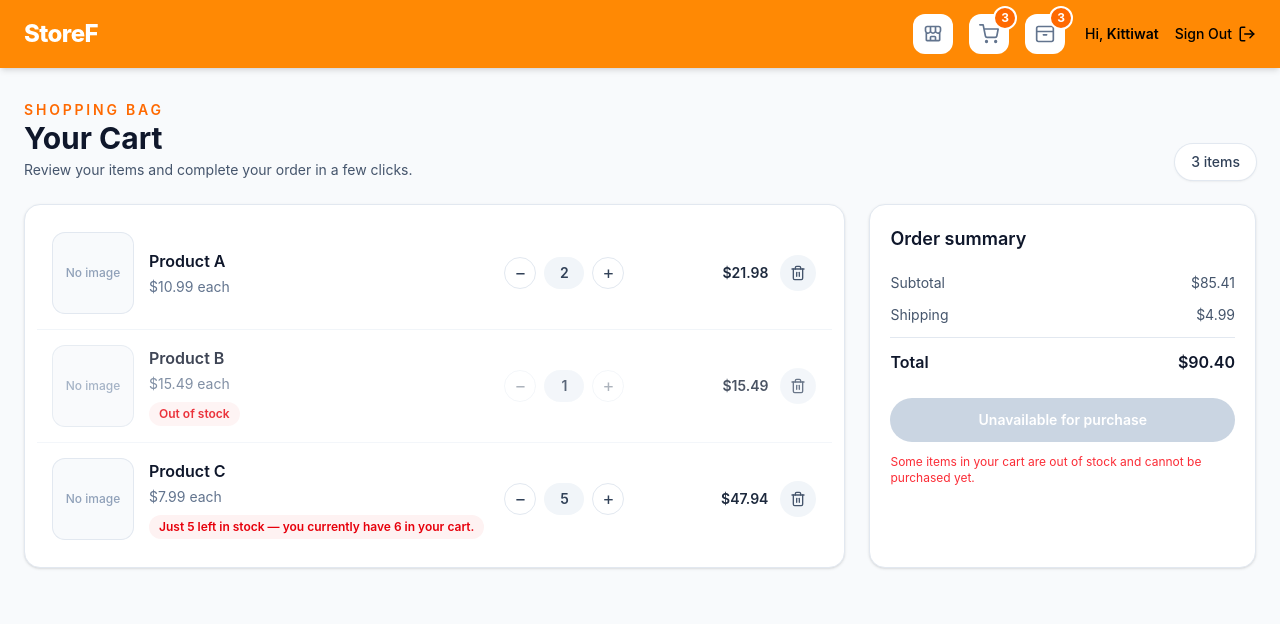
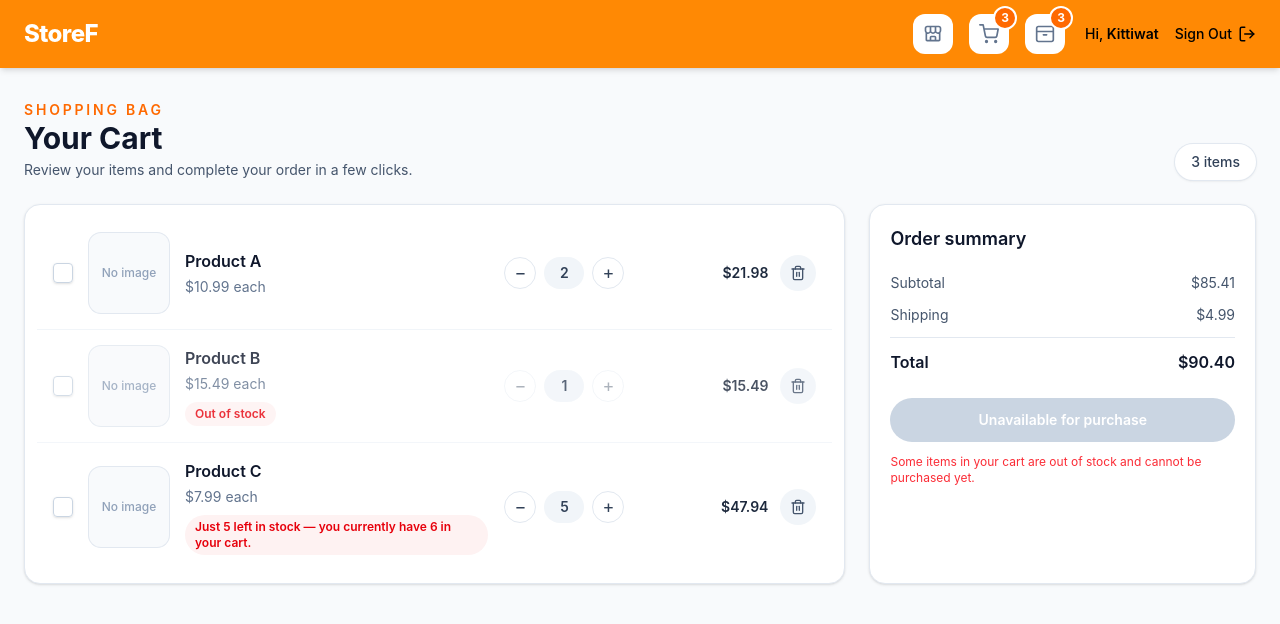
Before and after one commit to Kittiwat1999/StoreF, a React (Vite) app in the folder Web/: page /cart in a window 1280 px wide. Shown: the top 624 px of the page. Built offline with nearby package versions, Linux system fonts and the light colour scheme.

Commit message:
feat: add checkbox for cartItem selection

```diff
--- a/Web/src/components/buyers/CartList.tsx
+++ b/Web/src/components/buyers/CartList.tsx
@@ -3,12 +3,16 @@ import type { CartItem } from "../../types/cart";
 
 export default function CartList({
   item,
+  checked,
   onChange,
   onRemove,
+  onItemChecked,
 }: {
   item: CartItem;
+  checked: boolean;
   onChange: (newQty: number) => void;
   onRemove: () => void;
+  onItemChecked: (cartItemId: number, checked: boolean) => void;
 }) {
   const isUnavailable =
     !item.product.isAvailabled || (item.product.availableQuantity ?? 0) <= 0;
@@ -20,6 +24,17 @@ export default function CartList({
     <li
       className={`flex flex-col gap-4 p-4 sm:flex-row sm:items-center ${isUnavailable ? "opacity-80" : ""}`}
     >
+      <label className="flex items-center cursor-pointer relative">
+        <input
+        type="checkbox"
+        checked={checked}
+        onChange={(e) => onItemChecked(item.cartItemId, e.target.checked)}className="peer h-5 w-5 cursor-pointer transition-all appearance-none rounded shadow hover:shadow-md border border-slate-300 checked:bg-sky-500 checked:border-sky-500" id="check5" />
+        <span className="absolute text-white opacity-0 peer-checked:opacity-100 top-1/2 left-1/2 transform -translate-x-1/2 -translate-y-1/2">
+        <svg xmlns="http://www.w3.org/2000/svg" className="h-3.5 w-3.5" viewBox="0 0 20 20" fill="currentColor" stroke="currentColor" strokeWidth="1">
+          <path fillRule="evenodd" d="M16.707 5.293a1 1 0 010 1.414l-8 8a1 1 0 01-1.414 0l-4-4a1 1 0 011.414-1.414L8 12.586l7.293-7.293a1 1 0 011.414 0z" clipRule="evenodd"></path>
+        </svg>
+        </span>
+      </label>
       <div className="h-20 w-20 flex-shrink-0 overflow-hidden rounded-xl bg-slate-50 ring-1 ring-slate-200">
         {item.product.thumbnail ? (
           <img
--- a/Web/src/pages/buyer/CartPage.tsx
+++ b/Web/src/pages/buyer/CartPage.tsx
@@ -9,6 +9,7 @@ import {type CartItem} from "../../types/cart";
 
 export default function CartPage() {
   const [items, setItems] = useState<CartItem[]>([]);
+  const [itemsCheckedList, setItemCheckedList] = useState<number[]>([]);
   const [pendingRemove, setPendingRemove] = useState<CartItem | null>(null);
   const {
     addToCartItem,
@@ -44,6 +45,17 @@ export default function CartPage() {
     setItems((prev) => prev.filter((item) => item.cartItemId !== id));
     setPendingRemove(null);
   };
+
+  const handleCheckedItem = (id: number, checked: boolean) => {
+    setItemCheckedList((prev) => {
+      if (checked) {
+        return prev.includes(id) ? prev : [...prev, id];
+      }
+      return prev.filter((itemId) => itemId !== id);
+    });
+
+  };
+    console.log(itemsCheckedList);
 
   // const handleConfirmPurchase = () => {
   //   addOrder();
@@ -116,6 +128,8 @@ export default function CartPage() {
                 {items.map((it) => (
                   <CartList
                     key={it.cartItemId}
+                    checked={itemsCheckedList.includes(it.cartItemId)}
+                    onItemChecked={handleCheckedItem}
                     item={it}
                     onChange={(qty) => handleQtyChange(it.cartItemId, qty)}
                     onRemove={() => setPendingRemove(it)}
```
